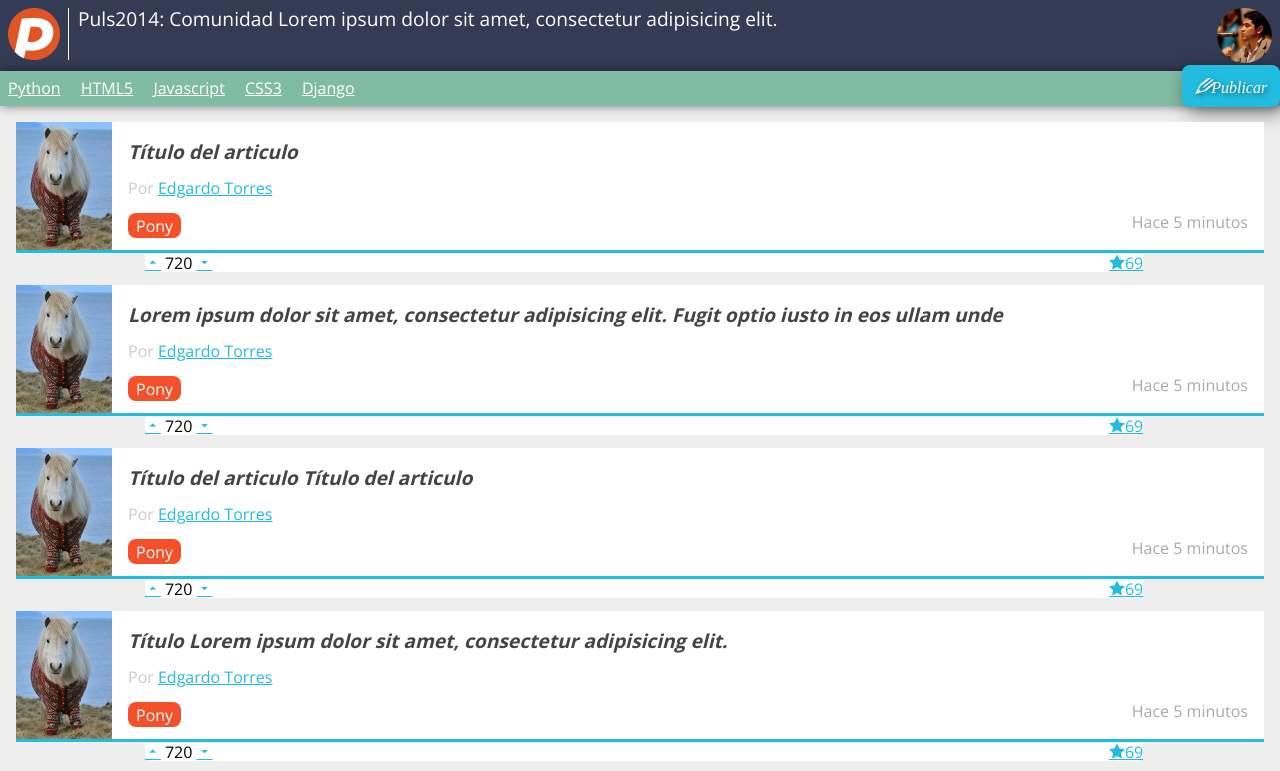
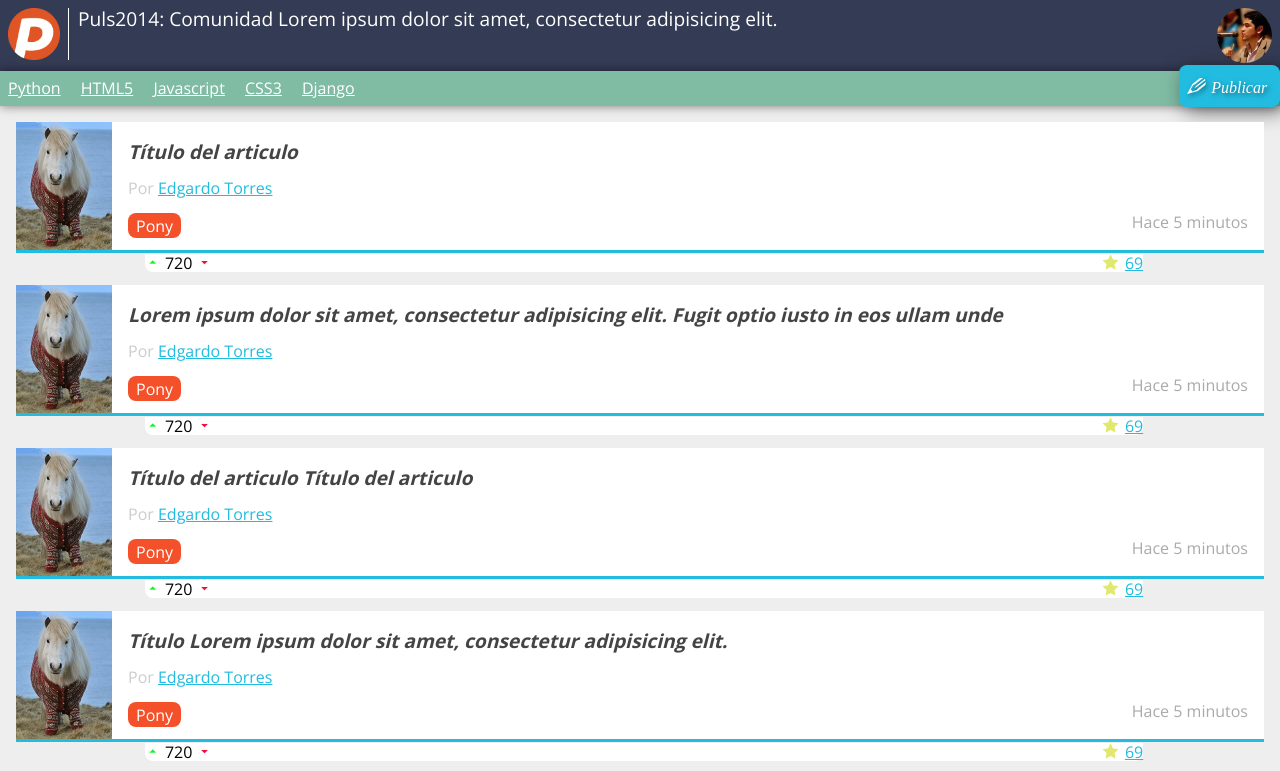
Before and after one commit to etvb/Dise-oWeb3g, a plain HTML site: page index.html in a window 1280 px wide. Shown: the top 771 px of the page. Drawn offline with nearby package versions, Linux system fonts and the light colour scheme; files whose address does not match are found by name.

Commit message:
damos el diseño a los iconos

```diff
--- a/css/estilos.css
+++ b/css/estilos.css
@@ -29,6 +29,7 @@
   font-style: normal;
   font-weight: normal;
   font-variant: normal;
+  text-decoration: none;
   text-transform: none;
   line-height: 1;
 
@@ -39,15 +40,24 @@
 
 .icon-arrow-up:before {
   content: "\e900";
+  color: #0ef51f;
 }
 .icon-arrow-down:before {
   content: "\e901";
+  color: #f50e39;
+
 }
 .icon-pencil2:before {
   content: "\e906";
+  margin: .5em;
+
 }
 .icon-star-full:before {
+	color: #e1e86f;
   content: "\e9d9";
+  margin-right: .4em
+
+
 }
 
 a{
@@ -131,7 +141,7 @@ nav{
 	/*text-align: center;*/
 	background: #80BCA3;
 	box-shadow: rgba(0,0,0,.5)0 0 10px;
-	/*padding: .5em 0;*/
+	padding: 0 6em 0 0;
 	position: relative;
 }
 
@@ -154,7 +164,7 @@ nav ul #publicar a{
 	background: #22BCE0;
 	box-shadow: rgba(0,0,0,.5) 5px 5px 20px;
 	font-style: italic;
-	padding: .8em;
+	padding: .8em .8em .8em 0;
 	text-decoration: none;
 	/*color, desplazamiento en x, desplazamiento en y, difuminacion*/
 	text-shadow: rgba(0,0,0,.5) 2px 2px 5px;
```
Also changed, not shown: logs.txt (added).
